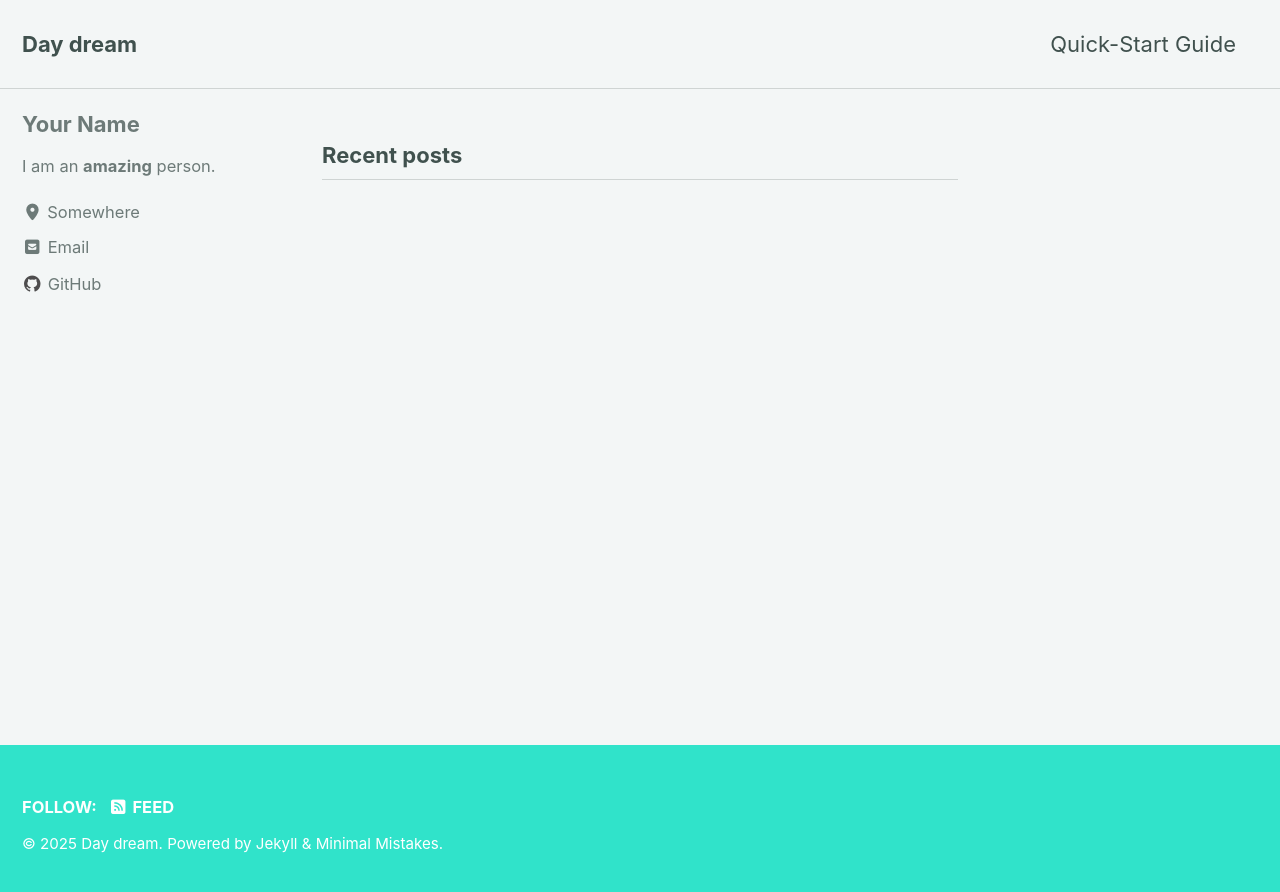
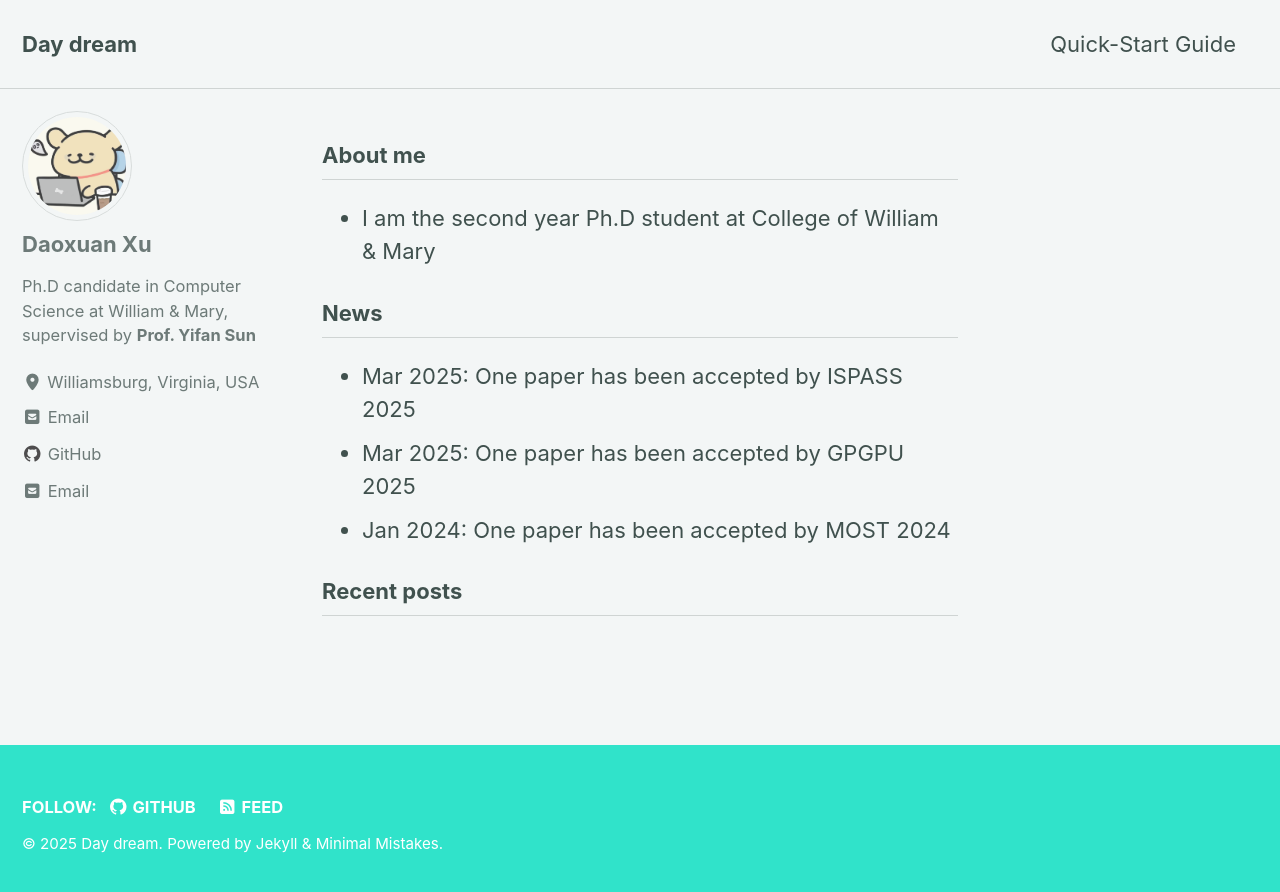
Before and after one commit to DX990307/DX990307.github.io, a Jekyll site: the page built from index.html, in a window 1280 px wide. Shown: the top 892 px of the page. Built offline with Jekyll 4.4.1, drawn with Linux system fonts in a browser that asks for light colours; cached includes are drawn as plain includes; the list of posts is cut into pages by our own code.

Commit message:
update news

```diff
--- a/_config.yml
+++ b/_config.yml
@@ -113,11 +113,11 @@ analytics:
 
 # Site Author
 author:
-  name             : "Your Name"
-  avatar           : # path of avatar image, e.g. "/assets/images/bio-photo.jpg"
-  bio              : "I am an **amazing** person."
-  location         : "Somewhere"
-  email            :
+  name             : "Daoxuan Xu"
+  avatar           : "/assets/images/avatar.jpg"
+  bio              : "Ph.D candidate in Computer Science at William & Mary, supervised by [**Prof. Yifan Sun**](https://sarchlab.org/syifan)"
+  location         : Williamsburg, Virginia, USA
+  email            : dxu05@wm.edu
   links:
     - label: "Email"
       icon: "fas fa-fw fa-envelope-square"
@@ -149,7 +149,7 @@ footer:
       # url:
     - label: "GitHub"
       icon: "fab fa-fw fa-github"
-      # url:
+      url: "https://github.com/DX990307"
     - label: "GitLab"
       icon: "fab fa-fw fa-gitlab"
       # url:
--- a/_layouts/home.html
+++ b/_layouts/home.html
@@ -3,6 +3,25 @@ layout: archive
 ---
 
 {{ content }}
+<!-- News Section Start -->
+<h3 class="archive__subtitle">About me</h3>
+<ul>
+  <li>I am the second year Ph.D student at College of William & Mary</li>
+
+  <!-- 你可以继续添加更多新闻 -->
+</ul>
+<!-- News Section End -->
+
+
+<!-- News Section Start -->
+<h3 class="archive__subtitle">News</h3>
+<ul>
+  <li>Mar 2025: One paper has been accepted by ISPASS 2025</li>
+  <li>Mar 2025: One paper has been accepted by GPGPU 2025</li>
+  <li>Jan 2024: One paper has been accepted by MOST 2024</li>
+  <!-- 你可以继续添加更多新闻 -->
+</ul>
+<!-- News Section End -->
 
 <h3 class="archive__subtitle">{{ site.data.ui-text[site.locale].recent_posts | default: "Recent Posts" }}</h3>
 
```
Also changed, not shown: assets/images/avatar.jpg (added), 5 other files.
